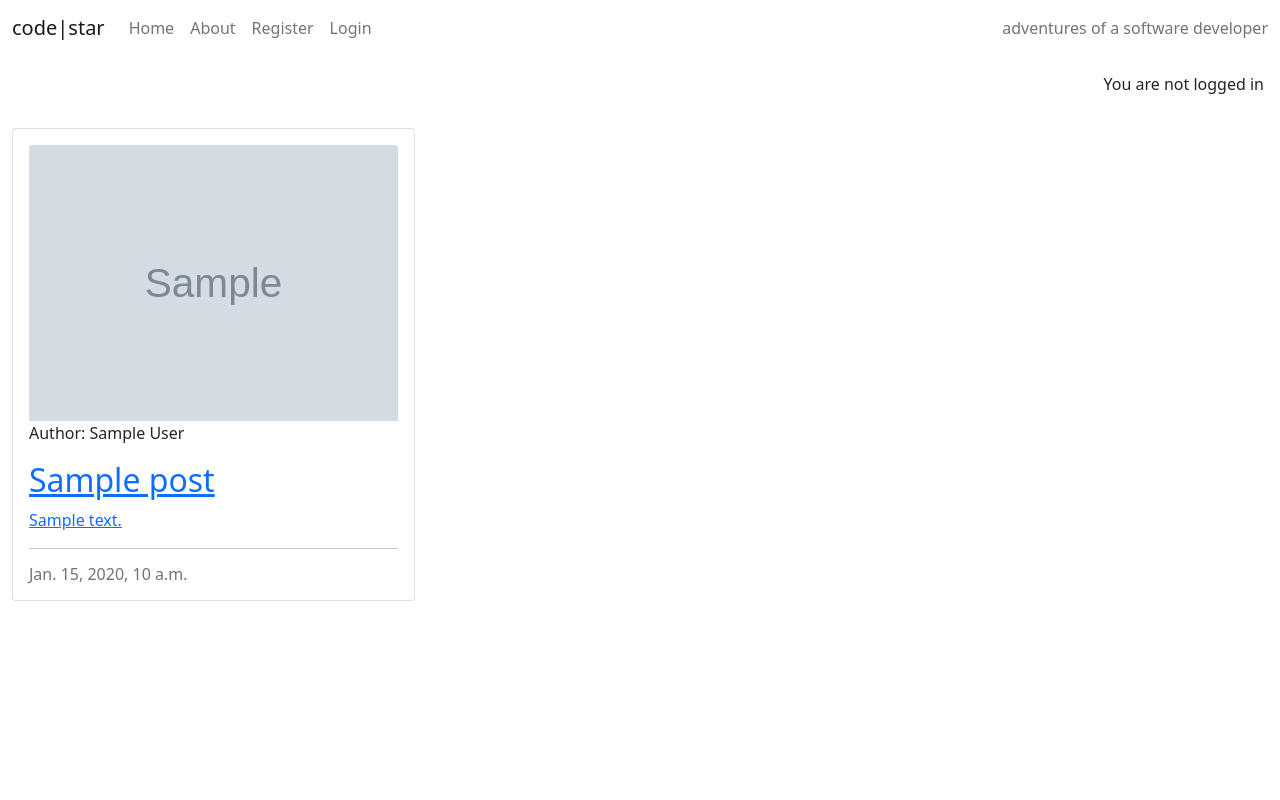
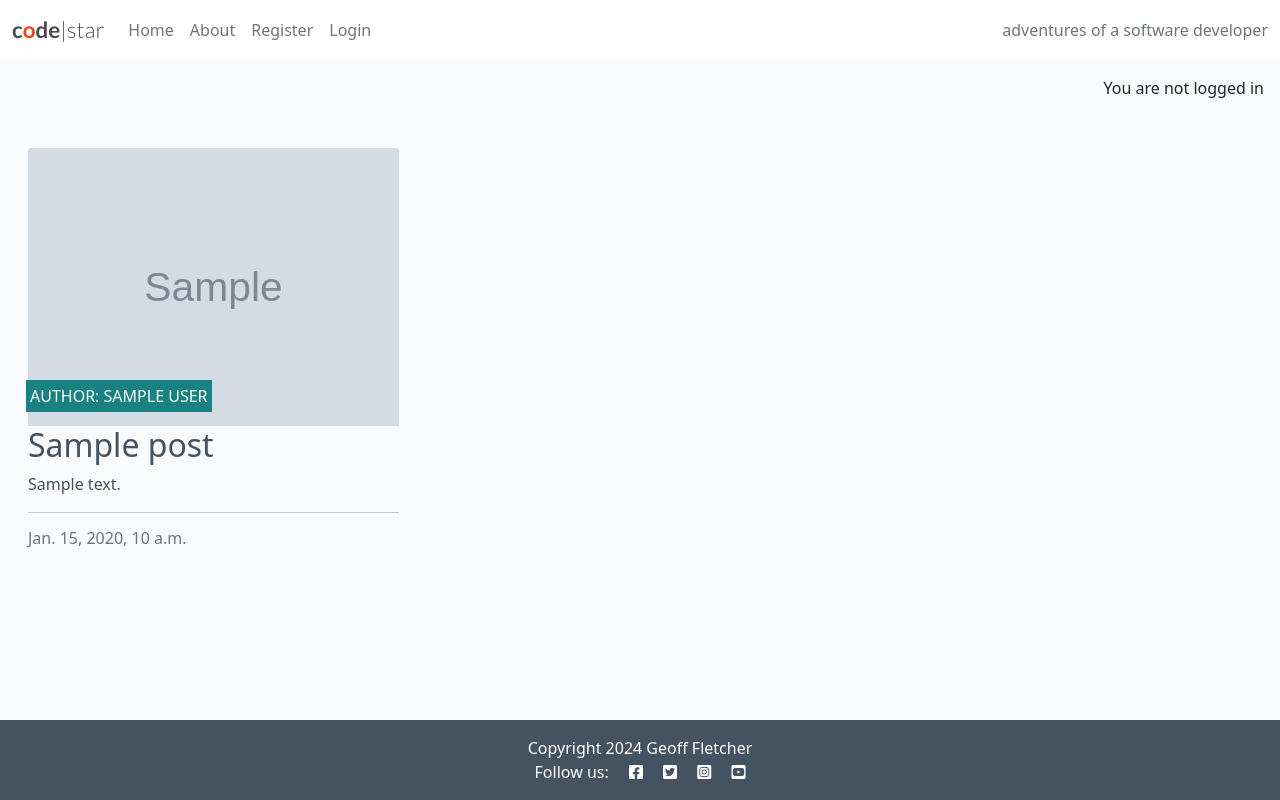
Before and after one commit to Geoff-Fletcher/True_Review, a Django app: template review/templates/review/view_review.html in a window 1280 px wide. Run offline with Django 4.2, Linux system fonts and the light colour scheme; the template is opened without the code that fills it: most values are stand-ins (such as "Sample title", 1, 10 or a date in 2020); grey boxes marked "Sample" are stand-in pictures.

Commit message:
get basic css running

```diff
--- a/static/css/style.css
+++ b/static/css/style.css
@@ -1,3 +1,165 @@
-h1 {
-    color: red;
+body {
+    background-color: #F9FAFC;
 }
+
+.brand {
+    font-family: Lato, sans-serif;
+    font-size: 1.4rem;
+    font-weight: 700;
+    color: #4A4A4F;
+}
+
+.red-o {
+    color: #E84610;
+}
+
+.thin {
+    font-weight: 300;
+}
+
+.light-bg {
+    background-color: #fff;
+}
+
+.dark-bg {
+    background-color: #445261;
+}
+
+.main-bg {
+    background-color: #F9FAFC;
+}
+
+.card {
+    border: none;
+    background-color: transparent;
+}
+
+.image-container {
+    position: relative;
+}
+
+.image-flash {
+    position: absolute;
+    bottom: 5%;
+    min-width: 30%;
+    left: -2px;
+    background-color: #188181;
+}
+
+.scale {
+    width: 100%;
+    height: auto;
+}
+
+.author {
+    color: white;
+    margin: 4px;
+    text-transform: uppercase;
+}
+
+.masthead {
+    margin-top: 10px;
+    overflow: hidden;
+    position: relative;
+    display: inline-block;
+    height: 33vh;
+    width: 100%;
+}
+
+.masthead-text {
+    background-color: #445261;
+    color: white;
+    position: relative;
+}
+
+.masthead-image {
+    position: relative;
+    overflow: hidden;
+}
+
+.masthead-image:after {
+    content: "";
+    position: absolute;
+    top: 0;
+    right: 90%;
+    height: 100%;
+    width: 150%;
+    background: #445261;
+    -webkit-transform: skew(15deg);
+    -moz-transform: skew(15deg);
+    transform: skew(15deg);
+    z-index: 100;
+}
+
+.profile-image {
+    width: 75%;
+}
+
+.post-link {
+    text-decoration: none;
+    color: #445261;
+}
+
+.post-link:hover,
+.page-link {
+    color: #E84610;
+}
+
+.post-title {
+    margin-top: 10%;
+    margin-left: 5%;
+}
+
+.post-subtitle {
+    margin-left: 5%;
+    color: lightgray;
+}
+
+.btn-signup,
+.btn-edit {
+    background-color: #188181;
+    color: #fff;
+}
+
+.btn-signup:hover,
+.btn-signup:active {
+    background-color: #fff;
+    color: #23BBBB;
+}
+
+.link {
+    color: #23BBBB;
+    text-decoration: none;
+}
+
+.link:hover,
+.link:active {
+    color: #445261;
+    text-decoration: underline;
+}
+
+.btn-like {
+    color: #E84610;
+    border: none;
+    background: transparent;
+}
+
+.btn-delete {
+    color: #fff;
+    background: #E84610;
+}
+
+.btn-like:hover,
+.btn-like:active {
+    color: #E84610;
+    background: transparent;
+    border: none;
+}
+
+.faded {
+    color: rgb(172, 175, 175);
+}
+
+.approval {
+    color: rgb(222, 146, 168);
+}
```
